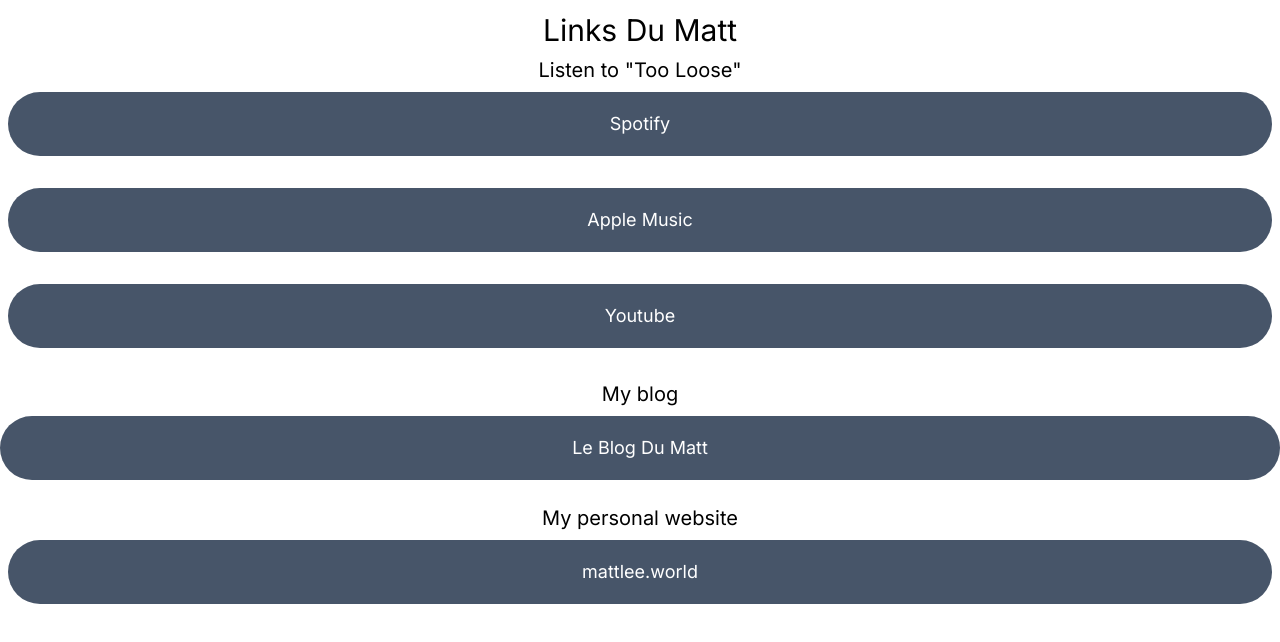
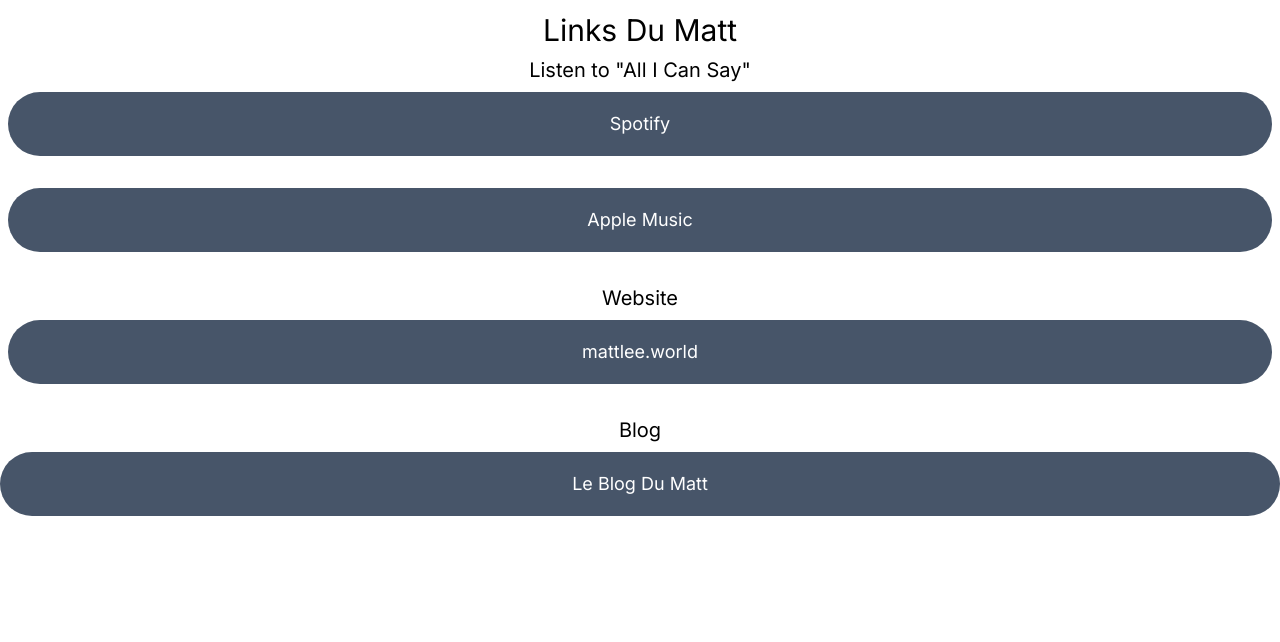
Before and after one commit to mattleesounds/portfolio3, a Next.js app: page /links in a window 1280 px wide. Shown: the top 642 px of the page. Built offline with nearby package versions, Linux system fonts and the light colour scheme.

Commit message:
Added 'All I Can Say' links

```diff
--- a/src/app/links/page.tsx
+++ b/src/app/links/page.tsx
@@ -5,35 +5,36 @@ const page = () => {
   return (
     <div className="p-0 text-center h-screen flex flex-col ">
       <h1 className="text-3xl mb-2 mt-3">Links Du Matt</h1>
-      <h2 className="text-xl">{`Listen to "Too Loose"`}</h2>
+      <h2 className="text-xl">{`Listen to "All I Can Say"`}</h2>
       <div className="flex flex-col m-2 mb-0">
         <div className="mt-0 mb-8">
           <LinkButton
-            href="https://open.spotify.com/album/7JeBNnFbiFkSrxSAf4BKeV"
+            href="https://open.spotify.com/album/63cBEWxr6zJGRtlfA265nV?si=A2iwGJk7TZaZcDK1KE8qOQ"
             label="Spotify"
           />
         </div>
         <div className="mt-0 mb-8">
           <LinkButton
-            href="https://music.apple.com/us/album/too-loose-single/1706991531"
+            href="https://music.apple.com/us/album/all-i-can-say-single/1717985624"
             label="Apple Music"
           />
         </div>
-        <div className="mb-6">
+        {/*  <div className="mb-6">
           <LinkButton href="https://youtu.be/DbckiA089bE" label="Youtube" />
-        </div>
+        </div> */}
       </div>
-      <h2 className=" mb-0 p-2 text-xl">My blog</h2>
+      <h2 className="mb-0 text-xl">Website</h2>
+      <div className="mb-4 mt-0 p-2">
+        <LinkButton href="https://www.mattlee.world/" label="mattlee.world" />
+      </div>
+
+      <h2 className=" mb-0 p-2 text-xl">Blog</h2>
       <div className="mt-0 mb-6">
         <LinkButton
           href="https://paragraph.xyz/@matt"
           label="Le Blog Du Matt"
         />
       </div>
-      <h2 className="mb-0 text-xl">My personal website</h2>
-      <div className="mb-4 mt-0 p-2">
-        <LinkButton href="https://www.mattlee.world/" label="mattlee.world" />
-      </div>
     </div>
   );
 };
```
